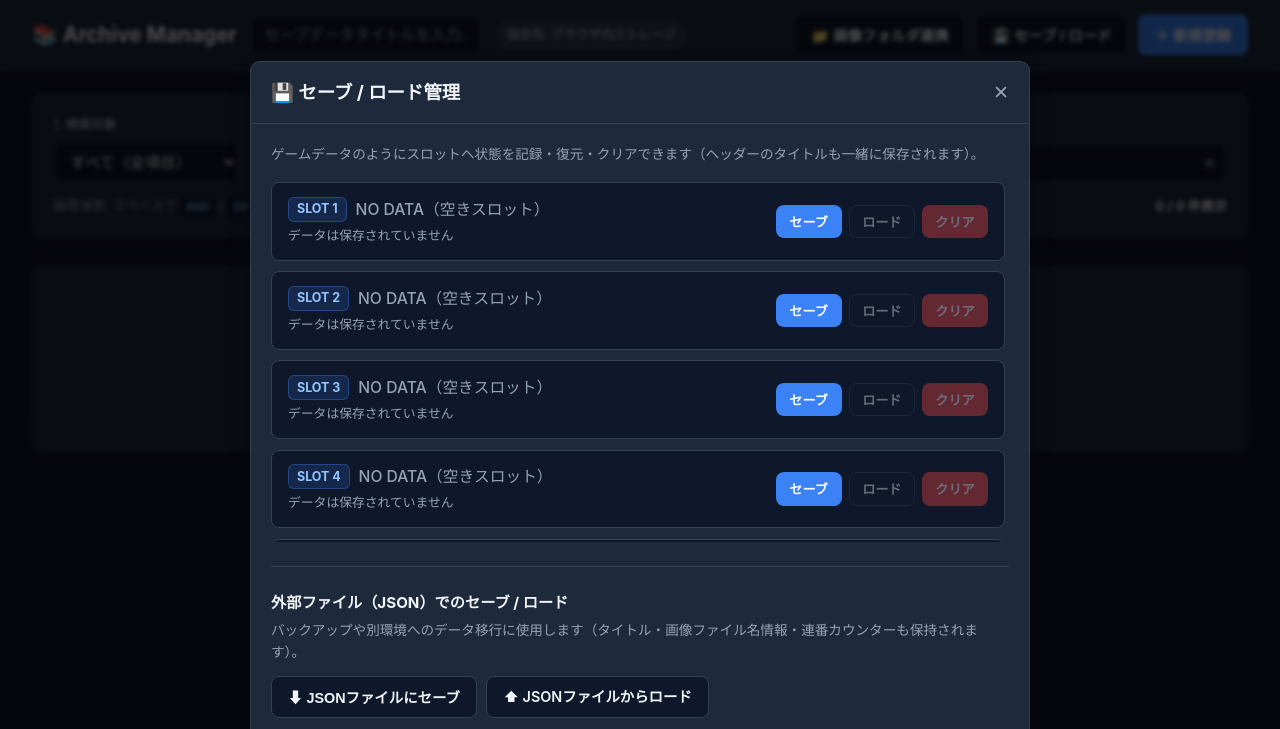
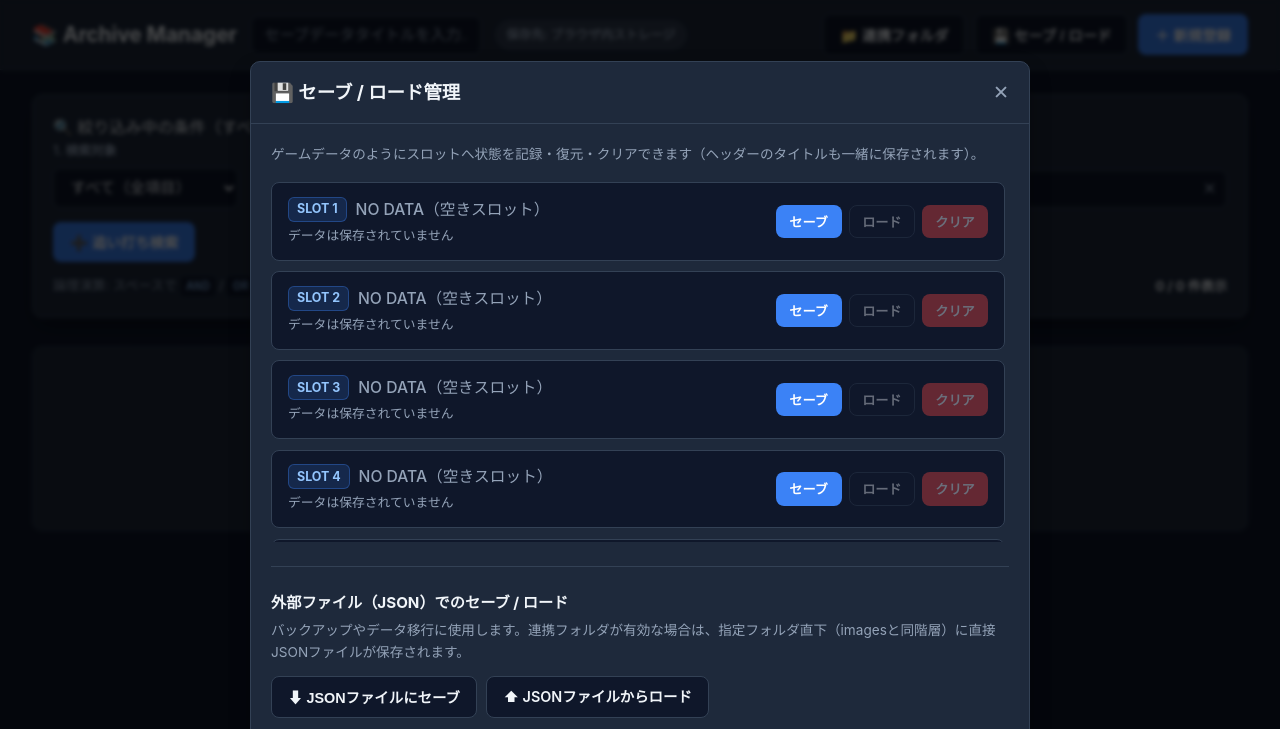
Before and after one commit to toka601/ArchiveManager, a plain HTML site: page index.html in a window 1280 px wide. Both pictures are taken after a click on the button "💾 セーブ / ロード". Shown: the top 729 px of the page. Drawn offline with Linux system fonts and the light colour scheme.

Commit message:
Enhance UI elements and update file I/O instructions
Updated button titles and descriptions for clarity, added new search functionality, and improved file I/O instructions.

```diff
--- a/index.html
+++ b/index.html
@@ -25,8 +25,8 @@
       </span>
     </div>
     <div class="header-actions">
-      <button id="selectFolderBtn" class="btn btn-secondary" title="PC内のフォルダを選択してimagesフォルダに実ファイルを保存します">
-        📁 画像フォルダ連携
+      <button id="selectFolderBtn" class="btn btn-secondary" title="PC内のフォルダを選択して画像(images/)やJSONファイルを保存します">
+        📁 連携フォルダ
       </button>
       <button id="openSaveLoadBtn" class="btn btn-secondary">
         💾 セーブ / ロード
@@ -40,6 +40,15 @@
   <main class="container">
     <!-- 検索エリア -->
     <section class="search-panel" aria-label="検索フィルター">
+      <!-- 追い打ち検索で確定した既存の絞り込み条件（search-panel 最上部） -->
+      <div id="activeFiltersArea" class="active-filters-area hidden">
+        <div class="active-filters-header">
+          <span class="active-filters-label">🔍 絞り込み中の条件（すべて満たすものを表示）:</span>
+          <button type="button" id="clearAllFiltersBtn" class="btn-clear-filters">すべて解除</button>
+        </div>
+        <div id="activeFilterChips" class="active-filter-chips"></div>
+      </div>
+
       <div class="search-blocks">
         <!-- ブロック1: 検索対象 -->
         <div class="search-block">
@@ -89,14 +98,26 @@
               placeholder="例: SF (アクション OR 冒険) -ホラー"
               autocomplete="off"
             />
-            <button id="clearSearchBtn" class="btn-icon" title="クリア">✕</button>
+            <button id="clearSearchBtn" class="btn-icon" title="入力をクリア">✕</button>
           </div>
+        </div>
+
+        <!-- 追い打ち検索ボタン -->
+        <div class="search-block search-block-drill">
+          <button
+            type="button"
+            id="drillDownSearchBtn"
+            class="btn btn-primary btn-drill-down"
+            title="現在の検索条件を確定し、絞り込まれた結果に対してさらに別の条件で絞り込みます"
+          >
+            ➕ 追い打ち検索
+          </button>
         </div>
       </div>
 
       <div class="search-meta">
         <span class="search-hint">
-          論理演算: スペースで <code>AND</code> / <code>OR</code> / <code>-除外</code> / <code>( )</code> が利用可能（左の「ビジュアル検索」からも作成できます）
+          論理演算: スペースで <code>AND</code> / <code>OR</code> / <code>-除外</code> / <code>( )</code> が利用可能（別項目も重ねて絞る場合は「追い打ち検索」）
         </span>
         <span id="resultCount" class="result-count">0 件表示</span>
       </div>
@@ -213,7 +234,9 @@
         <!-- ファイル書き出し・読み込み -->
         <div class="file-io-box">
           <h3>外部ファイル（JSON）でのセーブ / ロード</h3>
-          <p class="section-desc">バックアップや別環境へのデータ移行に使用します（タイトル・画像ファイル名情報・連番カウンターも保持されます）。</p>
+          <p class="section-desc">
+            バックアップやデータ移行に使用します。連携フォルダが有効な場合は、指定フォルダ直下（imagesと同階層）に直接JSONファイルが保存されます。
+          </p>
           <div class="file-io-actions">
             <button id="exportJsonBtn" class="btn btn-secondary">⬇ JSONファイルにセーブ</button>
             <label class="btn btn-secondary file-label">
```
